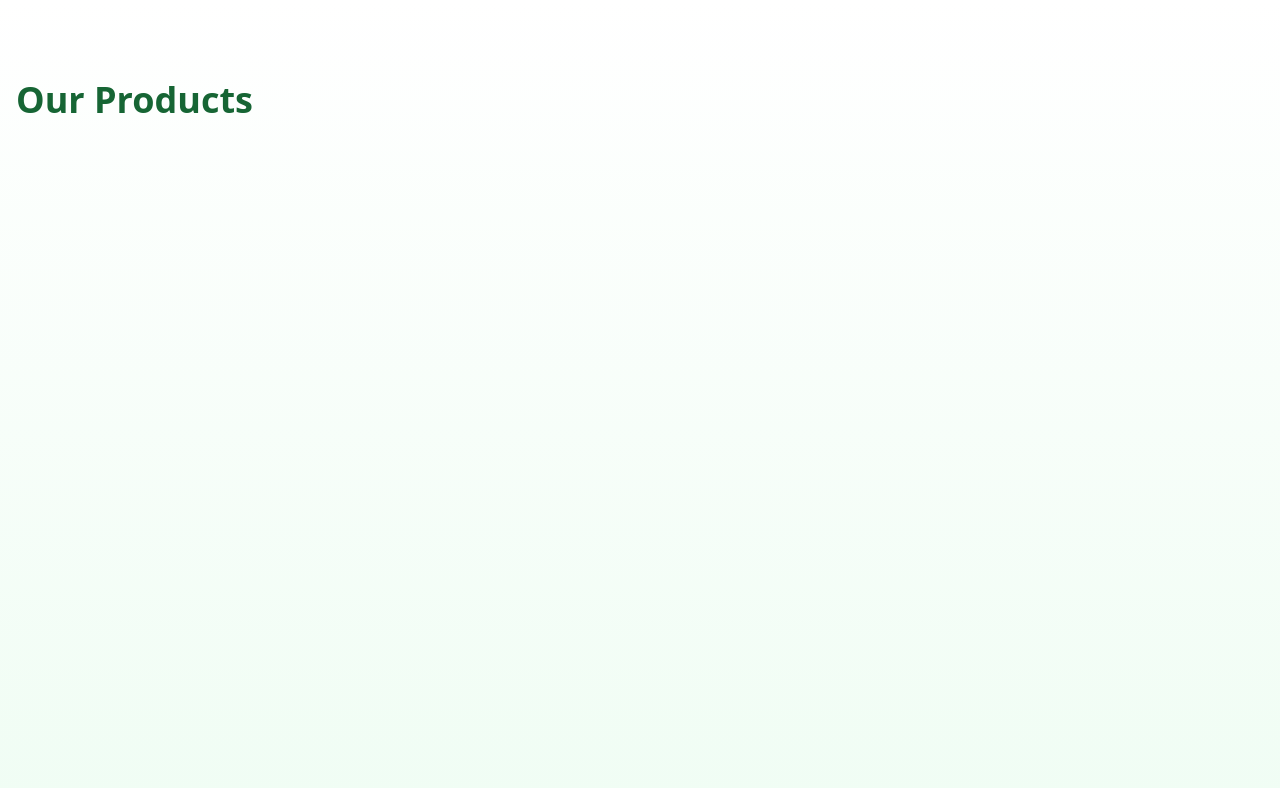
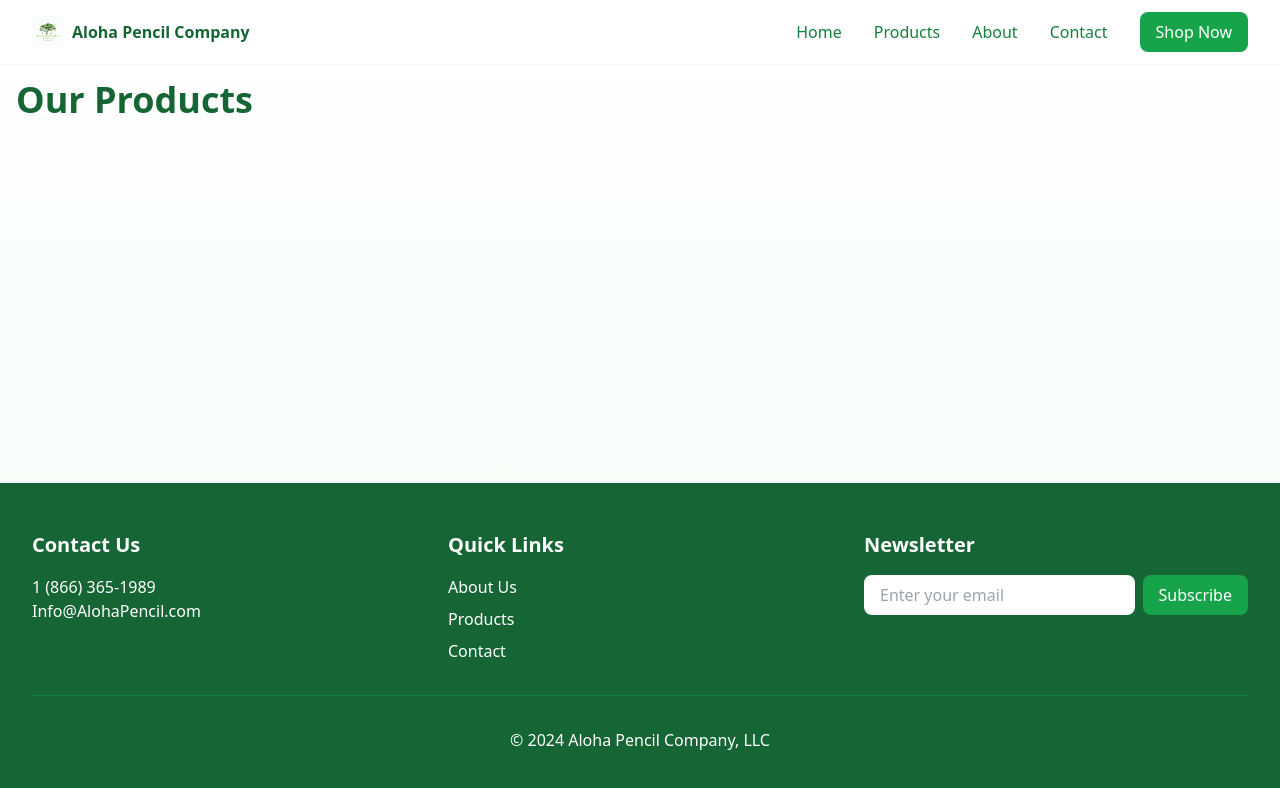
Before and after one commit to mcdendrick/aloha-pencil-website, a Next.js app: page /products in a window 1280 px wide. Shown: the top 788 px of the page. Built offline with nearby package versions, Linux system fonts and the light colour scheme.

Commit message:
add and implement a Layout page wrap for header and footer keeping code DRY

```diff
--- a/app/about/page.tsx
+++ b/app/about/page.tsx
@@ -1,8 +1,11 @@
+"use client";
 import React from 'react';
+import Layout from '@/components/Layout';
 
 export default function AboutPage() {
   return (
-    <div className="min-h-screen pt-20 px-4 bg-gradient-to-b from-white to-green-50">
+    <Layout>
+      <div className="pt-20 px-4">
         <div className="max-w-7xl mx-auto">
           <h1 className="text-4xl font-bold text-green-800 mb-8">About Us</h1>
           <p className="text-lg text-green-700">
@@ -11,5 +14,6 @@ export default function AboutPage() {
           </p>
         </div>
         </div>
+    </Layout>
   );
 }
--- a/app/contact/page.tsx
+++ b/app/contact/page.tsx
@@ -1,8 +1,10 @@
+"use client";
 import React from 'react';
-
+import Layout from '@/components/Layout';
 export default function ContactPage() {
   return (
-    <div className="min-h-screen pt-20 px-4 bg-gradient-to-b from-white to-green-50">
+    <Layout>
+      <div className="pt-20 px-4">
         <div className="max-w-7xl mx-auto">
           <h1 className="text-4xl font-bold text-green-800 mb-8">Contact Us</h1>
           <div className="max-w-2xl">
@@ -14,5 +16,6 @@ export default function ContactPage() {
           </div>
         </div>
       </div>
+    </Layout>
   );
 }
--- a/app/products/page.tsx
+++ b/app/products/page.tsx
@@ -1,12 +1,16 @@
+"use client";
 import React from 'react';
+import Layout from '@/components/Layout';
 
 export default function ProductsPage() {
   return (
-    <div className="min-h-screen pt-20 px-4 bg-gradient-to-b from-white to-green-50">
-      <div className="max-w-7xl mx-auto">
-        <h1 className="text-4xl font-bold text-green-800 mb-8">Our Products</h1>
-        {/* Add your products content here */}
+    <Layout>
+      <div className="pt-20 px-4">
+        <div className="max-w-7xl mx-auto">
+          <h1 className="text-4xl font-bold text-green-800 mb-8">Our Products</h1>
+          {/* Add your products content here */}
+        </div>
       </div>
-    </div>
-  );
+    </Layout>
+    );
 }
--- a/components/LandingPage.tsx
+++ b/components/LandingPage.tsx
@@ -1,12 +1,11 @@
 "use client";
-import React, { useState} from 'react';
-import {  ShoppingCart, Menu, X } from 'lucide-react';
+import React from 'react';
+import { ShoppingCart } from 'lucide-react';
 import { Card, CardContent } from '@/components/ui/card';
 import Image from 'next/image';
-import Link from 'next/link';
+import Layout from '@/components/Layout';
+
 const LandingPage = () => {
-  const [isMenuOpen, setIsMenuOpen] = useState(false);
-
   const products = [
     { name: 'Koa Wood', description: 'Handcrafted from sustainable Hawaiian Koa', price: '$45', image: '/koa-wood-2.png' },
     { name: 'Mango Wood', description: 'Elegant writing from Mango wood', price: '$65', image: '/mango-wood-website.png' },
@@ -14,38 +13,9 @@ const LandingPage = () => {
   ];
 
   return (
-    <div className="min-h-screen flex flex-col bg-gradient-to-b from-white to-green-50">
-      {/* Navigation */}
-      <nav className="fixed w-full bg-white/90 backdrop-blur-sm shadow-sm z-50">
-        <div className="max-w-7xl mx-auto px-4 sm:px-6 lg:px-8">
-          <div className="flex justify-between items-center h-16">
-            <div className="flex items-center">
-              <Image src="/aloha-pencil-logo.png" alt="Aloha Pencil Company" width={32} height={32} className="h-8 w-auto" />
-              <span className="ml-2 text-green-800 font-bold">Aloha Pencil Company</span>
-            </div>
-
-            <div className="hidden md:flex items-center space-x-8">
-              <Link href="/" className="text-green-700 hover:text-green-500">Home</Link>
-              <Link href="/products" className="text-green-700 hover:text-green-500">Products</Link>
-              <Link href="/about" className="text-green-700 hover:text-green-500">About</Link>
-              <a href="/contact" className="text-green-700 hover:text-green-500">Contact</a>
-              <button className="bg-green-600 text-white px-4 py-2 rounded-lg hover:bg-green-500 transition-colors">
-                Shop Now
-              </button>
-            </div>
-
-            <button
-              className="md:hidden"
-              onClick={() => setIsMenuOpen(!isMenuOpen)}
-            >
-              {isMenuOpen ? <X /> : <Menu />}
-            </button>
-          </div>
-        </div>
-      </nav>
-
+    <Layout>
       {/* Hero Section */}
-      <section className="flex-grow pt-24 pb-4 px-4 sm:px-6 lg:px-8">
+      <section className="pt-24 pb-4 px-4 sm:px-6 lg:px-8">
         <div className="max-w-7xl mx-auto">
         <div className="text-center">
             <h1 className="text-4xl md:text-6xl font-bold text-green-800 mb-4">
@@ -105,44 +75,7 @@ const LandingPage = () => {
           </div>
         </div>
       </section>
-
-      {/* Footer */}
-      <footer className="bg-green-800 text-white py-12">
-        <div className="max-w-7xl mx-auto px-4 sm:px-6 lg:px-8">
-          <div className="grid md:grid-cols-3 gap-8">
-            <div>
-              <h3 className="text-xl font-bold mb-4">Contact Us</h3>
-              <p>1 (866) 365-1989</p>
-              <p>Info@AlohaPencil.com</p>
-            </div>
-            <div>
-              <h3 className="text-xl font-bold mb-4">Quick Links</h3>
-              <ul className="space-y-2">
-                <li><a href="#" className="hover:text-green-300">About Us</a></li>
-                <li><a href="#" className="hover:text-green-300">Products</a></li>
-                <li><a href="#" className="hover:text-green-300">Contact</a></li>
-              </ul>
-            </div>
-            <div>
-              <h3 className="text-xl font-bold mb-4">Newsletter</h3>
-              <div className="flex gap-2">
-                <input
-                  type="email"
-                  placeholder="Enter your email"
-                  className="px-4 py-2 rounded-lg text-black flex-1"
-                />
-                <button className="bg-green-600 px-4 py-2 rounded-lg hover:bg-green-500">
-                  Subscribe
-                </button>
-              </div>
-            </div>
-          </div>
-          <div className="mt-8 pt-8 border-t border-green-700 text-center">
-            <p>&copy; 2024 Aloha Pencil Company, LLC</p>
-          </div>
-        </div>
-      </footer>
-    </div>
+    </Layout>
   );
 };
 
--- /dev/null
+++ b/components/Layout.tsx
@@ -0,0 +1,86 @@
+"use client";
+import React, { useState } from 'react';
+import { Menu, X } from 'lucide-react';
+import Image from 'next/image';
+import Link from 'next/link';
+
+const Layout = ({ children }: { children: React.ReactNode }) => {
+  const [isMenuOpen, setIsMenuOpen] = useState(false);
+
+  return (
+    <div className="min-h-screen flex flex-col bg-gradient-to-b from-white to-green-50">
+      {/* Navigation */}
+      <nav className="fixed w-full bg-white/90 backdrop-blur-sm shadow-sm z-50">
+        <div className="max-w-7xl mx-auto px-4 sm:px-6 lg:px-8">
+          <div className="flex justify-between items-center h-16">
+            <div className="flex items-center">
+              <Image src="/aloha-pencil-logo.png" alt="Aloha Pencil Company" width={32} height={32} className="h-8 w-auto" />
+              <span className="ml-2 text-green-800 font-bold">Aloha Pencil Company</span>
+            </div>
+
+            <div className="hidden md:flex items-center space-x-8">
+              <Link href="/" className="text-green-700 hover:text-green-500">Home</Link>
+              <Link href="/products" className="text-green-700 hover:text-green-500">Products</Link>
+              <Link href="/about" className="text-green-700 hover:text-green-500">About</Link>
+              <Link href="/contact" className="text-green-700 hover:text-green-500">Contact</Link>
+              <button className="bg-green-600 text-white px-4 py-2 rounded-lg hover:bg-green-500 transition-colors">
+                Shop Now
+              </button>
+            </div>
+
+            <button
+              className="md:hidden"
+              onClick={() => setIsMenuOpen(!isMenuOpen)}
+            >
+              {isMenuOpen ? <X /> : <Menu />}
+            </button>
+          </div>
+        </div>
+      </nav>
+
+      {/* Main Content */}
+      <main className="flex-grow">
+        {children}
+      </main>
+
+      {/* Footer */}
+      <footer className="bg-green-800 text-white py-12">
+        <div className="max-w-7xl mx-auto px-4 sm:px-6 lg:px-8">
+          <div className="grid md:grid-cols-3 gap-8">
+            <div>
+              <h3 className="text-xl font-bold mb-4">Contact Us</h3>
+              <p>1 (866) 365-1989</p>
+              <p>Info@AlohaPencil.com</p>
+            </div>
+            <div>
+              <h3 className="text-xl font-bold mb-4">Quick Links</h3>
+              <ul className="space-y-2">
+                <li><Link href="/about" className="hover:text-green-300">About Us</Link></li>
+                <li><Link href="/products" className="hover:text-green-300">Products</Link></li>
+                <li><Link href="/contact" className="hover:text-green-300">Contact</Link></li>
+              </ul>
+            </div>
+            <div>
+              <h3 className="text-xl font-bold mb-4">Newsletter</h3>
+              <div className="flex gap-2">
+                <input
+                  type="email"
+                  placeholder="Enter your email"
+                  className="px-4 py-2 rounded-lg text-black flex-1"
+                />
+                <button className="bg-green-600 px-4 py-2 rounded-lg hover:bg-green-500">
+                  Subscribe
+                </button>
+              </div>
+            </div>
+          </div>
+          <div className="mt-8 pt-8 border-t border-green-700 text-center">
+            <p>&copy; 2024 Aloha Pencil Company, LLC</p>
+          </div>
+        </div>
+      </footer>
+    </div>
+  );
+};
+
+export default Layout;
```
Lines whose indentation alone changed are shown as unchanged.
